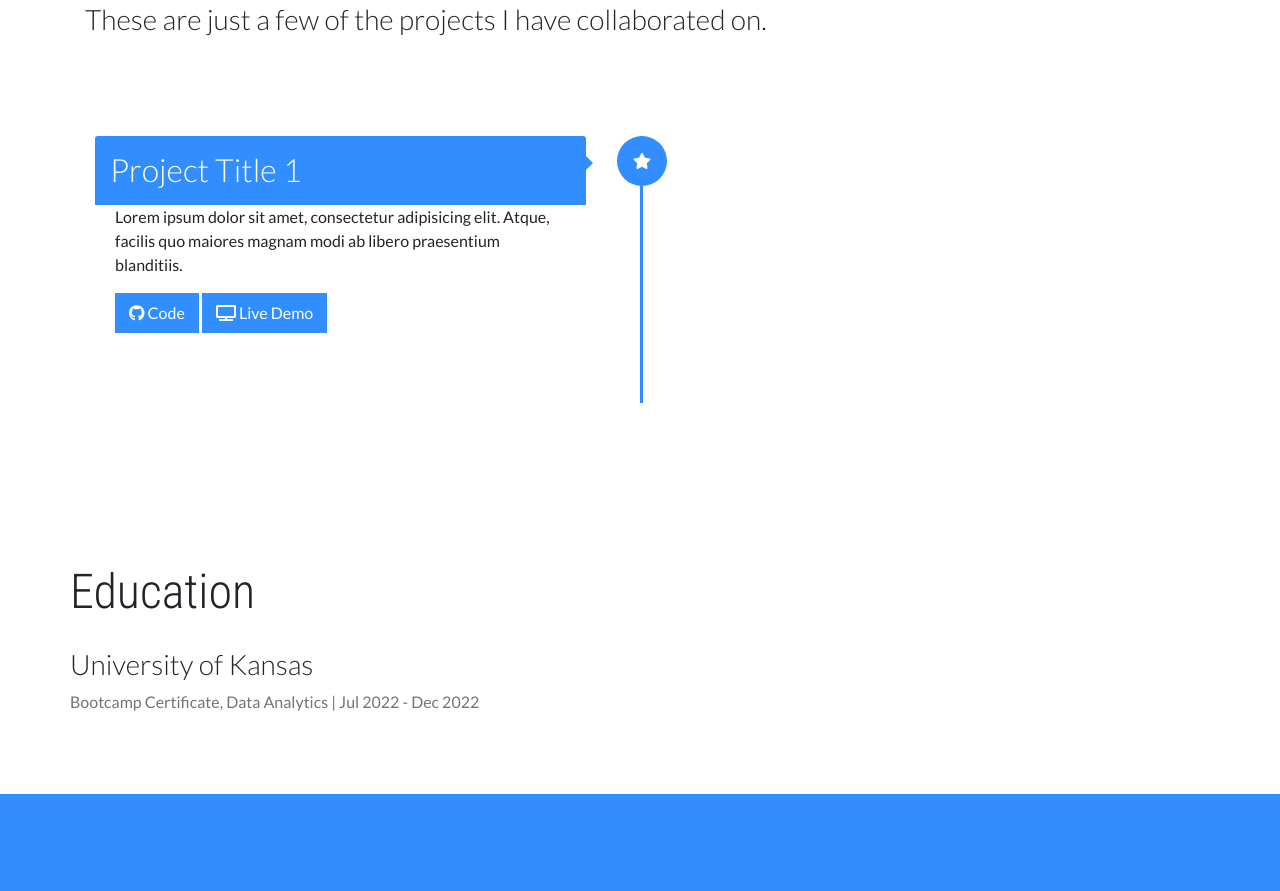
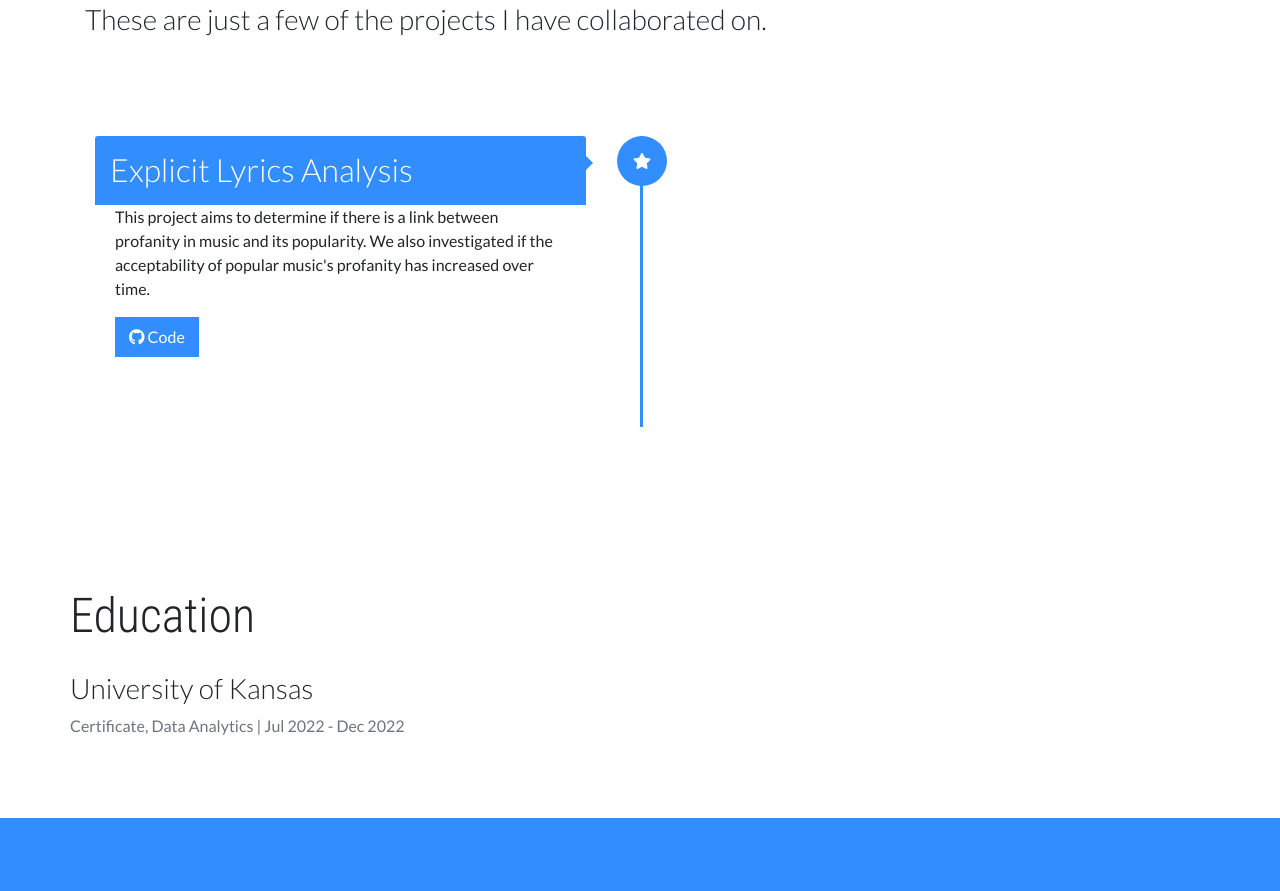
Before and after one commit to CBrew913/CBrew913.github.io, a plain HTML site: page index.html in a window 1280 px wide. Shown: the part 1492-2383 px from the top of the page. Drawn offline with nearby package versions, Linux system fonts and the light colour scheme.

Commit message:
Adding music project info

```diff
--- a/index.html
+++ b/index.html
@@ -166,13 +166,13 @@
 
                 </div>
                 <div class="timeline-content">
-                    <h2>Project Title 1</h2>
+                    <h2>Explicit Lyrics Analysis</h2>
                     <p>
-                        Lorem ipsum dolor sit amet, consectetur adipisicing elit.
-                        Atque, facilis quo maiores magnam modi ab libero praesentium blanditiis.
+                        This project aims to determine if there is a link between profanity in music and its popularity.
+                        We also investigated if the acceptability of popular music's profanity has increased over time.
                     </p>
-                    <a href="https://github.com" class="btn"><i class="fab fa-github"></i> Code</a>
-                    <a href="#" class="btn"><i class="fas fa-tv"></i> Live Demo</a>
+                    <a href="https://github.com/CBrew913/music_analysis_project" class="btn"><i class="fab fa-github"></i> Code</a>
+                    <!-- <a href="#" class="btn"><i class="fas fa-tv"></i> Live Demo</a> -->
                 </div>
             </div>
 
@@ -251,7 +251,7 @@
         <h1 class="title">Education </h1>
         <article class="education-item">
             <h3 class="subtitle">University of Kansas</h3>
-            <span class="text-muted">Bootcamp Certificate, Data Analytics | Jul 2022 - Dec 2022</span>
+            <span class="text-muted">Certificate, Data Analytics | Jul 2022 - Dec 2022</span>
         </article>
         <!-- <hr />
         <article class="education-item">
```
Also changed, not shown: 2 other files.
